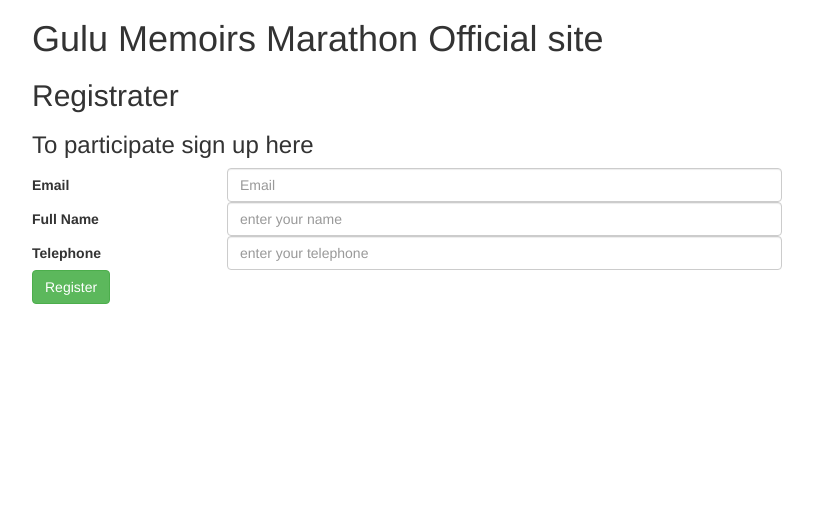
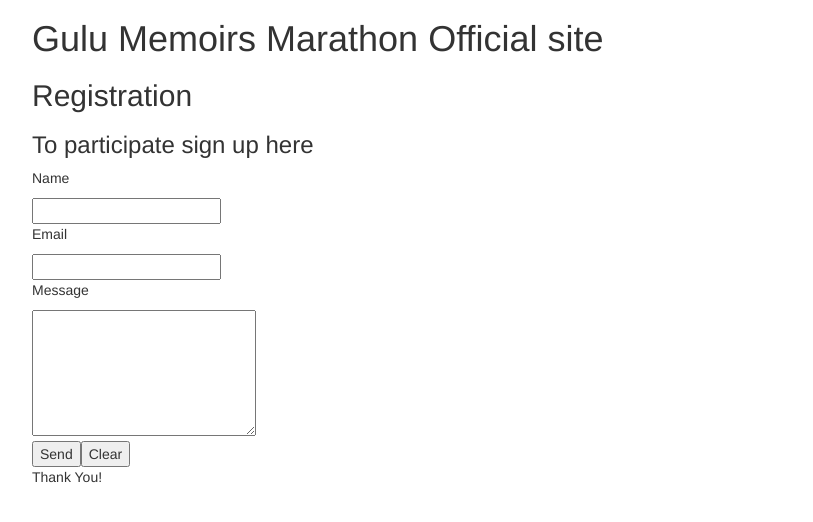
Before and after one commit to ojokbernard/GCM, a PHP site: the page made by Contact us.php in a window 1280 px wide. Shown: the part 51-573 px from the top of the page, without its empty margins (38-851 px from the left). Run offline with PHP 8.4, Linux system fonts and the light colour scheme; data that the repository does not hold is empty.

Commit message:
Update Contact us.php

```diff
--- a/Contact us.php
+++ b/Contact us.php
@@ -36,37 +36,26 @@
 
 		<div class="container">
 			<h1>Gulu Memoirs Marathon Official site</h1>
-			<h2>Registrater</h2>
+			<h2>Registration</h2>
 			<h3>To participate sign up here</h3>
 
-			<form action="handle_registration.php" method="get">
-				<div class="row">
-					<div class="col-sm-2">
-						<label for="inputEmail3" class="form-control-label form-control-static">Email</label>
-					</div>
-					<div class="col-sm-6">
-						<input type="email" class="form-control" name="email" id="inputEmail3" placeholder="Email">
-					</div>
-				</div>
-				<div class="row">
-					<div class="col-sm-2">
-						<label class="form-control-label form-control-static" for="name">Full Name</label>
-					</div>
-					<div class="col-sm-6">
-						<input type="text" class="form-control" id="name" name="name" placeholder="enter your name"/>
-					</div>
-				</div>
-				 <div class="row">
-					<div class="col-sm-2">
-						<label class="form-control-label form-control-static" for="telephone_number">Telephone</label>
-					</div>
-					<div class="col-sm-6">
-						<input type="text" class="form-control" id="telephone_number" name="telephone_number" placeholder="enter your telephone"/>
-					</div>
-				</div>
-				<input class="btn btn-success" type="submit" value="Register"/>
 
-			</form>
+				<form action="mail.php" method="POST">
+<p>Name</p> <input type="text" name="name">
+<p>Email</p> <input type="text" name="email">
+<p>Message</p><textarea name="message" rows="6" cols="25"></textarea><br />
+<input type="submit" value="Send"><input type="reset" value="Clear">
+</form>
+<?php $name = $_POST['name'];
+$email = $_POST['email'];
+$message = $_POST['message'];
+$formcontent="From: $name \n Message: $message";
+$recipient = "ojokbernard@googlemail.com";
+$subject = "Contact Form";
+$mailheader = "From: $email \r\n";
+mail($recipient, $subject, $formcontent, $mailheader) or die("Error!");
+echo "Thank You!";
+?>
 		</div>
 
 		<script src="js/jquery.min.js"></script>
```
